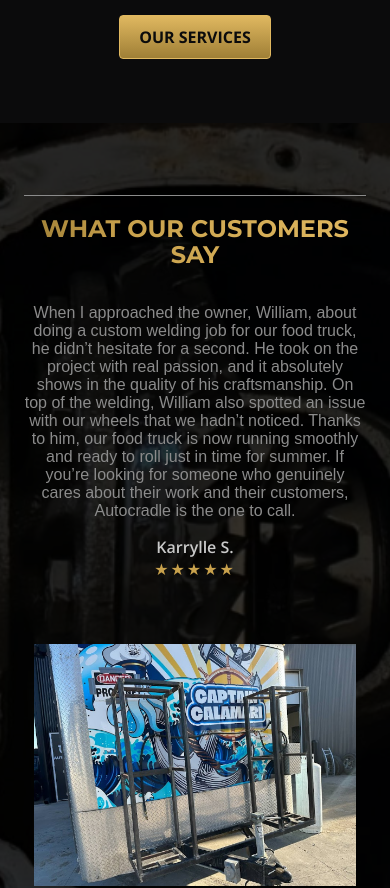
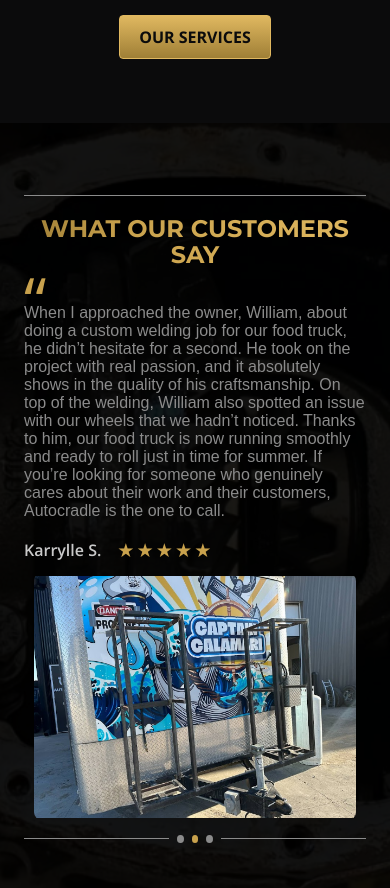
Before and after one commit to CharlesSamonte/React-Website, a React (Vite) app: page / in a window 390 px wide. Shown: the part 1549-2437 px from the top of the page. Built offline with nearby package versions, Linux system fonts and the light colour scheme.

Commit message:
Minor changes.

```diff
--- a/src/App.css
+++ b/src/App.css
@@ -18,9 +18,26 @@
   color: var(--section-backgound-color);
 }
 
-.text-sub{
+.text-sub {
   color: var(--color-text-sub) !important;
 }
+
+.animate {
+  opacity: 0;
+}
+
+.animate.visible{
+  opacity: 1;
+}
+
+.fade-up.visible {
+  animation: fadeUp 0.9s ease-in;
+}
+
+.slide-left.visible {
+  animation: slideLeft 0.9s ease-in;
+}
+
 @keyframes fadeIn {
   from {
     opacity: 0;
@@ -50,6 +67,7 @@
     opacity: 0;
     transform: translateY(-100%);
   }
+
   to {
     opacity: 1;
     transform: translateY(0);
@@ -61,8 +79,21 @@
     opacity: 0;
     transform: translateY(18px);
   }
+
   to {
     opacity: 1;
     transform: translateY(0);
   }
 }
+
+@keyframes slideLeft {
+  from {
+    opacity: 0;
+    transform: translateX(32px);
+  }
+
+  to {
+    opacity: 1;
+    transform: translateX(0);
+  }
+}
--- a/src/components/About/About.tsx
+++ b/src/components/About/About.tsx
@@ -1,19 +1,29 @@
 import "./About.css";
 import { aboutUsText } from "../../constants";
+import useInViewAnimation from "../../hooks/useInViewAnimation";
 
 const About = () => {
+    const { ref, isVisible } = useInViewAnimation();
+
     return (
-        <section className="about-section" id="about-section">
+        <section
+            ref={ref}
+            className={`about-section`}
+            id="about-section">
             <div className="about-text-container">
-                <h1>About Us</h1>
-                <h2 className="sub-name gold-text">{aboutUsText.header}</h2>
-                <p>{aboutUsText.text}</p>
-                <button className="gold-btn">OUR SERVICES</button>
+                <h1 className={`animate fade-up ${isVisible ? "visible" : ""}`}>About Us</h1>
+                <h2 className={`sub-name gold-text animate fade-up ${isVisible ? "visible" : ""}`}>
+                    {aboutUsText.header}
+                </h2>
+                <p className={`animate fade-up ${isVisible ? "visible" : ""}`}>
+                    {aboutUsText.text}
+                </p>
+                <button className={`gold-btn animate fade-up ${isVisible ? "visible" : ""}`}>OUR SERVICES</button>
             </div>
-            <div className="about-image-container">
+            <div className={`about-image-container animate slide-left ${isVisible ? "visible" : ""}`}>
                 <img src="src/assets/about-image.jpg" alt="About AutoCradle" />
             </div>
-        </section>
+        </section >
     )
 }
 
--- a/src/components/Contact/Contact.css
+++ b/src/components/Contact/Contact.css
@@ -1,6 +1,24 @@
 #contact-section {
-    border-top: 1px solid var(--color-text-sub);
+    background-image: url("../../assets/team.jpg");
+    background-position: center;
+    background-size: cover;
+    background-repeat: no-repeat;
+    position: relative;
+    overflow: hidden;
 }
+
+/* Dark overlay */
+#contact-section::before {
+    content: "";
+    position: absolute;
+    inset: 0;
+    background: rgba(0, 0, 0, 0.92);
+    z-index: 0;
+}
+#contact-section>*{
+    position: relative;
+}
+
 
 .cards-container {
     display: flex;
--- a/src/components/Contact/Contact.tsx
+++ b/src/components/Contact/Contact.tsx
@@ -8,7 +8,7 @@ const Contact = () => {
     return (
         <section id="contact-section">
             <div className="section-title">
-                <h1 className="gold-text">GET IN TOUCH</h1>
+                <h1 className="gold-text">Get In Touch</h1>
                 <p>Have a question, need a quote, or planning your next build?<br />
                     Get in touch with AutoCradle and let’s get your vehicle taken care of.</p>
             </div>
--- a/src/components/CustomerReview/CustomerReview.css
+++ b/src/components/CustomerReview/CustomerReview.css
@@ -12,7 +12,7 @@
   content: "";
   position: absolute;
   inset: 0;
-  background: rgba(0, 0, 0, 0.8);
+  background: rgba(0, 0, 0, 0.9);
   z-index: 0;
 }
 
@@ -32,12 +32,12 @@
   flex-wrap: wrap;
 }
 
+
 .testimonial-text {
   flex: 1;
 }
 
 .testimonial-image {
-  height: 350px;
   width: auto;
   width: 450px;
   padding: 10px;
@@ -67,6 +67,13 @@
 .stars {
   color: var(--color-accent);
   letter-spacing: 2px;
+  font-size: 1.2rem;
+}
+
+.testimonial-footer {
+  display: flex;
+  gap: 1rem;
+  align-items: center;
 }
 
 .testimonial-dots {
@@ -104,7 +111,6 @@ hr {
 @media (max-width: 768px) {
   .testimonial-content {
     grid-template-columns: 1fr;
-    text-align: center;
   }
 
   .testimonial-image {
@@ -112,7 +118,9 @@ hr {
   }
 
   .quote-mark {
-    display: none;
+    font-size: 4rem;
+    left: 0rem;
+    top: -2rem;
   }
 
   blockquote p {
--- a/src/components/CustomerReview/CustomerReview.tsx
+++ b/src/components/CustomerReview/CustomerReview.tsx
@@ -1,8 +1,10 @@
 import "./CustomerReview.css";
 import { useState, useEffect } from "react";
 import { testimonials } from "../../constants";
+import useInViewAnimation from "../../hooks/useInViewAnimation";
 
 const CustomerReview = () => {
+    const { ref, isVisible } = useInViewAnimation();
     const [index, setIndex] = useState(0);
     const { name, text, image, rating } = testimonials[index];
 
@@ -15,10 +17,10 @@ const CustomerReview = () => {
     }, []);
 
     return (
-        <section className="testimonial-section">
-            <hr></hr>
-            <h2 className="testimonial-title gold-text">WHAT OUR CUSTOMERS SAY</h2>
-            <div className="testimonial-content">
+        <section ref={ref} className={`testimonial-section `}>
+            <hr className={`animate fade-up ${isVisible ? "visible" : ""}`}></hr>
+            <h2 className={`testimonial-title gold-text animate fade-up ${isVisible ? "visible" : ""}`}>WHAT OUR CUSTOMERS SAY</h2>
+            <div className={`testimonial-content animate fade-up ${isVisible ? "visible" : ""}`}>
                 <div className="testimonial-text">
                     <span className="quote-mark">“</span>
                     <p className="testimonial-quote">{text}</p>
@@ -31,7 +33,7 @@ const CustomerReview = () => {
                     <img src={image} alt="Customer vehicle" />
                 </div>
             </div>
-            <div className="testimonial-dots">
+            <div className={`testimonial-dots animate fade-up ${isVisible ? "visible" : ""}`}>
                 <hr></hr>
                 {
                     testimonials.map((_, idx) => (
--- a/src/components/OurServices/OurServices.css
+++ b/src/components/OurServices/OurServices.css
@@ -3,6 +3,7 @@
     flex-direction: row;
     flex-wrap: wrap;
     gap: 2rem;
+    justify-content: center;
 }
 
 .service-card {
@@ -16,14 +17,15 @@
 }
 
 .service-card .img-container {
-    width: 100%;
+    aspect-ratio: 1;
     overflow: hidden;
+    object-fit: cover;
 }
 
 .service-card .img-container img {
-
     width: 100%;
     height: 100%;
+    border-radius: var(--radius-md);
 }
 
 .section-title-container {
@@ -31,6 +33,8 @@
     align-items: center;
     justify-content: space-between;
     margin-bottom:1rem;
+    text-wrap: nowrap;
+    flex-wrap: wrap;
 }
 
 #view-all-services {
--- /dev/null
+++ b/src/hooks/useInViewAnimation.ts
@@ -0,0 +1,28 @@
+import { useEffect, useRef, useState } from "react";
+
+export default function useInViewAnimation(options = {}) {
+  const ref = useRef(null);
+  const [isVisible, setIsVisible] = useState(false);
+
+  useEffect(() => {
+    const observer = new IntersectionObserver(
+      ([entry]) => {
+        if (entry.isIntersecting) {
+          setIsVisible(true);
+          observer.unobserve(entry.target); // animate once
+        }
+      },
+      {
+        threshold: 0.5,
+        rootMargin: "0px",
+        ...options,
+      }
+    );
+
+    if (ref.current) observer.observe(ref.current);
+
+    return () => observer.disconnect();
+  }, [options]);
+
+  return { ref, isVisible };
+}
```
Also changed, not shown: src/assets/team.jpg (added). Lines whose indentation alone changed are shown as unchanged.
